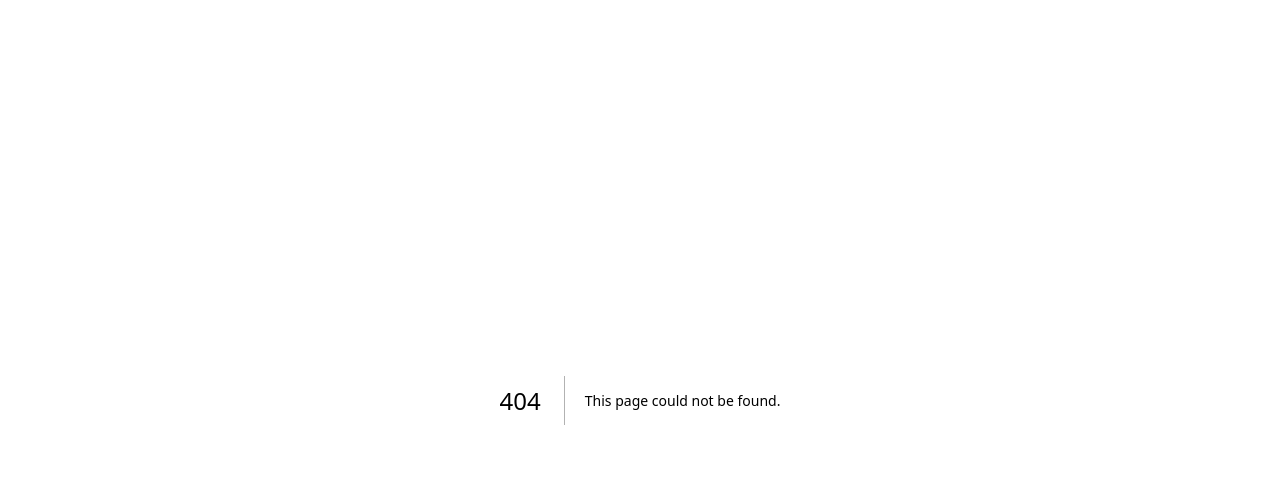
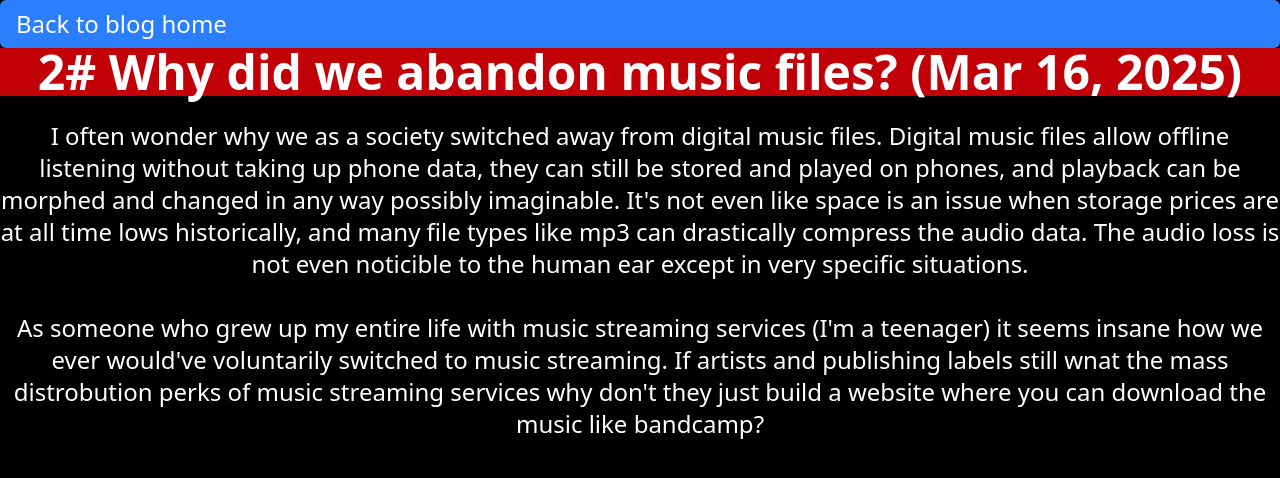
Before and after one commit to Euphonit/web, a Next.js app: page /pages/blog/blogs/musfil in a window 1280 px wide. Before the commit this address had no page. Shown: the top 478 px of the page. Built offline with nearby package versions, Linux system fonts and the light colour scheme.

Commit message:
New blog page

```diff
--- /dev/null
+++ b/src/app/pages/blog/blogs/example/page.js
@@ -0,0 +1,30 @@
+import Link from "next/link";
+import * as font from "../../../../components/font";
+
+export default function GitPage() {
+  return (
+    <div>
+      <p
+        className="--font-poppins antialiased text-2xl bg-blue-500 px-4 py-2 rounded-md
+        cursor-pointer hover:bg-blue-600 focus:outline-none focus:ring-2 focus:ring-blue-500
+        focus:ring-offset-2 transition-colors duration-200 active:bg-blue-700 // Optional active state"
+      >
+        <Link href="/pages/blog">Back to blog home</Link>
+      </p>
+      <h1 className="--font-poppins antialiased font-bold text-7xl text-center text-white bg-red-700">
+        ###
+      </h1>
+      <br />
+      <p className="--font-poppins antialiased text-3xl text-white text-center text-clip">
+        ###
+      </p>
+      <h1 className="--font-poppins text-5xl font-semibold text-white text-center text-clip">
+        <br />
+        ###
+      </h1>
+      <p className="--font-poppins antialiased text-3xl text-white text-center text-clip">
+        ###
+      </p>
+    </div>
+  );
+}
--- a/src/app/pages/blog/blogs/git/page.js
+++ /dev/null
@@ -1,36 +0,0 @@
-import Link from "next/link";
-import * as font from "../../../../components/font";
-
-export default function GitPage() {
-  return (
-    <div>
-      <p
-        className={`${font.poppins.variable} antialiased text-2xl bg-blue-500 px-4 py-2 rounded-md cursor-pointer hover:bg-blue-600 focus:outline-none focus:ring-2 focus:ring-blue-500 focus:ring-offset-2 transition-colors duration-200 active:bg-blue-700 // Optional active state`}
-      >
-        <Link href="/pages/blog">Back to blog home</Link>
-      </p>
-      <h1
-        className={`${font.poppins.variable} antialiased font-bold text-7xl text-center text-white bg-red-700`}
-      >
-        2# Why I hate Git, but still use it (Feb 27. 2025)
-      </h1>
-      <br />
-      <p
-        className={`${font.poppins.variable} antialiased text-3xl text-white text-center text-clip`}
-      >
-        Git has given me so many headaches over my dev journey. I want to share
-        some thoughts about it and how I wish there was a better solution for
-        storing code locally and remotely.
-      </p>
-      <h1 className="text-5xl font-semibold text-white text-center text-clip">
-        <br />
-        Part 1: The Good
-      </h1>
-      <p
-        className={`${font.poppins.variable} antialiased text-3xl text-white text-center text-clip`}
-      >
-        The fact that there even is a tool such as git is amazing.
-      </p>
-    </div>
-  );
-}
--- /dev/null
+++ b/src/app/pages/blog/blogs/musfil/page.js
@@ -0,0 +1,40 @@
+import Link from "next/link";
+import "../../../../components/font";
+
+export default function MusFilPage() {
+  return (
+    <div>
+      <p
+        className="--font-poppins antialiased text-2xl bg-blue-500 px-4 py-2 rounded-md
+        cursor-pointer hover:bg-blue-600 focus:outline-none focus:ring-2 focus:ring-blue-500
+        focus:ring-offset-2 transition-colors duration-200 active:bg-blue-700 // Optional active state"
+      >
+        <Link href="/pages/blog">Back to blog home</Link>
+      </p>
+      <h1
+        className="--font-poppins antialiased font-bold text-5xl text-center
+        text-white bg-red-700"
+      >
+        2# Why did we abandon music files? (Mar 16, 2025)
+      </h1>
+      <br />
+      <p className="--font-poppins antialiased text-2xl text-white text-center text-clip">
+        I often wonder why we as a society switched away from digital music
+        files. Digital music files allow offline listening without taking up
+        phone data, they can still be stored and played on phones, and playback
+        can be morphed and changed in any way possibly imaginable. It's not even
+        like space is an issue when storage prices are at all time lows
+        historically, and many file types like mp3 can drastically compress the
+        audio data. The audio loss is not even noticible to the human ear except
+        in very specific situations.
+        <br />
+        <br />
+        As someone who grew up my entire life with music streaming services (I'm
+        a teenager) it seems insane how we ever would've voluntarily switched to
+        music streaming. If artists and publishing labels still wnat the mass
+        distrobution perks of music streaming services why don't they just build
+        a website where you can download the music like bandcamp?
+      </p>
+    </div>
+  );
+}
--- a/src/app/pages/blog/page.js
+++ b/src/app/pages/blog/page.js
@@ -1,29 +1,30 @@
-import * as font from "../../components/font";
+import "../../components/font";
 import Link from "next/link";
 
 export default function () {
   return (
     <div className="">
       <p
-        className={`${font.poppins.variable} antialiased text-2xl bg-blue-500 px-4 py-2 rounded-md cursor-pointer hover:bg-blue-600 focus:outline-none focus:ring-2 focus:ring-blue-500 focus:ring-offset-2 transition-colors duration-200 active:bg-blue-700 // Optional active state`}
+        className="--font-poppins antialiased text-2xl bg-blue-500 px-4 py-2 rounded-md
+      cursor-pointer hover:bg-blue-600 focus:outline-none focus:ring-2 focus:ring-blue-500
+      focus:ring-offset-2 transition-colors duration-200 active:bg-blue-700 // Optional active state"
       >
         <Link href="../..">Click Here to go to go Home</Link>
       </p>
-      <h1
-        className={`${font.poppins.variable} antialiased text-8xl font-bold text-center bg-red-500`}
-      >
+      <h1 className="--font-poppins antialiased text-8xl font-bold text-center bg-red-500">
         Blog Zone
       </h1>
       <p
-        className={`${font.poppins.variable} antialiased text-2xl bg-purple-700 rounded-md active:bg-purple-800 transition-colors duration-200 font-light px-4 py-2 cursor-pointer hover:bg-purple-600 focus:outline-none focus:ring-2 focus:ring-green-500 focus:ring-offset-2`}
+        className="--font-poppins antialiased text-2xl bg-purple-700 rounded-md
+        active:bg-purple-800 transition-colors duration-200 font-light px-4 py-2
+        cursor-pointer hover:bg-purple-600 focus:outline-none focus:ring-2
+        focus:ring-green-500 focus:ring-offset-2"
       >
-        <Link href="/pages/blog/blogs/git">
-          2# Why I hate Git, but still use it (Feb 27. 2025)
+        <Link href="/pages/blog/blogs/musfil">
+          2# Why did we abandon music files? (Mar 16, 2025)
         </Link>
       </p>
-      <p
-        className={`${font.poppins.variable} antialiased text-2xl bg-green-700 rounded-md active:bg-green-800 transition-colors duration-200 font-light px-4 py-2 cursor-pointer hover:bg-green-600 focus:outline-none focus:ring-2 focus:ring-green-500 focus:ring-offset-2`}
-      >
+      <p className="--font-poppins antialiased text-2xl bg-green-700 rounded-md active:bg-green-800 transition-colors duration-200 font-light px-4 py-2 cursor-pointer hover:bg-green-600 focus:outline-none focus:ring-2 focus:ring-green-500 focus:ring-offset-2">
         <Link href="/pages/blog/blogs/journey">
           1# My dev journey thus far (Feb. 22 2025)
         </Link>
--- a/src/app/pages/photo/page.js
+++ b/src/app/pages/photo/page.js
@@ -48,8 +48,6 @@ export default async function PhotoHome() {
               target="_blank"
               rel="noopener noreferrer"
             >
-              {" "}
-              {/* Added link */}
               <Image
                 src={`/Photography/best/${photo}`}
                 alt={photo}
@@ -57,8 +55,7 @@ export default async function PhotoHome() {
                 style={{ objectFit: "cover" }}
                 className="hover:scale-105 transition-transform duration-200"
               />
-            </a>{" "}
-            {/* Added link */}
+            </a>
           </div>
         ))}
       </div>
```
